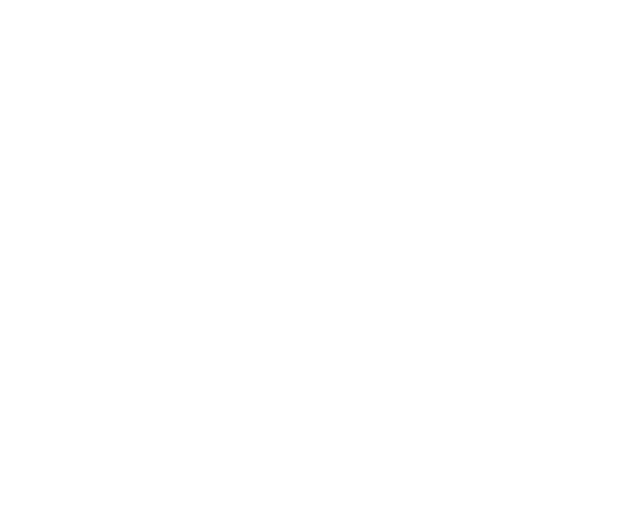
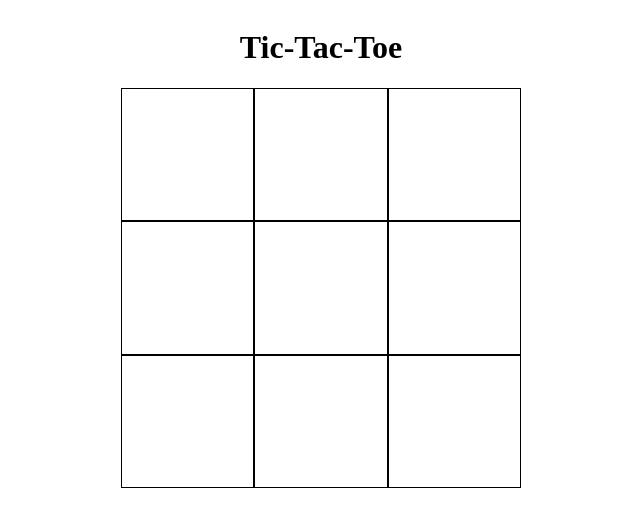
Before and after one commit to marco-mayorga/TIc-Tac-Toe, a plain HTML site: page index.html in a window 1280 px wide. Shown: the whole page, without its empty margins (319-959 px from the left). Drawn offline with Linux system fonts and the light colour scheme.

Commit message:
set up the board

```diff
--- a/index.html
+++ b/index.html
@@ -12,6 +12,18 @@
 </head>
 
 <body>
+    <h1>Tic-Tac-Toe</h1>
+    <div id="board-container">
+        <div id="first" class="board-piece"></div>
+        <div id="second" class="board-piece"></div>
+        <div id="third" class="board-piece"></div>
+        <div id="fourth" class="board-piece"></div>
+        <div id="fith" class="board-piece"></div>
+        <div id="sixth" class="board-piece"></div>
+        <div id="seventh" class="board-piece"></div>
+        <div id="eighth" class="board-piece"></div>
+        <div id="ninth" class="board-piece"></div>
+    </div>
 
 </body>
 
--- a/styles.css
+++ b/styles.css
@@ -0,0 +1,20 @@
+body {
+    display: flex;
+    flex-direction: column;
+    align-items: center;
+}
+
+#board-container {
+    display: grid;
+    grid: repeat(3, 1fr) / repeat(3, 1fr);
+    height: 50vh;
+    width: 50vh;
+    /* gap: 5px; */
+}
+
+.board-piece {
+    border: 1px solid black;
+    display: flex;
+    justify-content: center;
+    align-items: center;
+}
```
